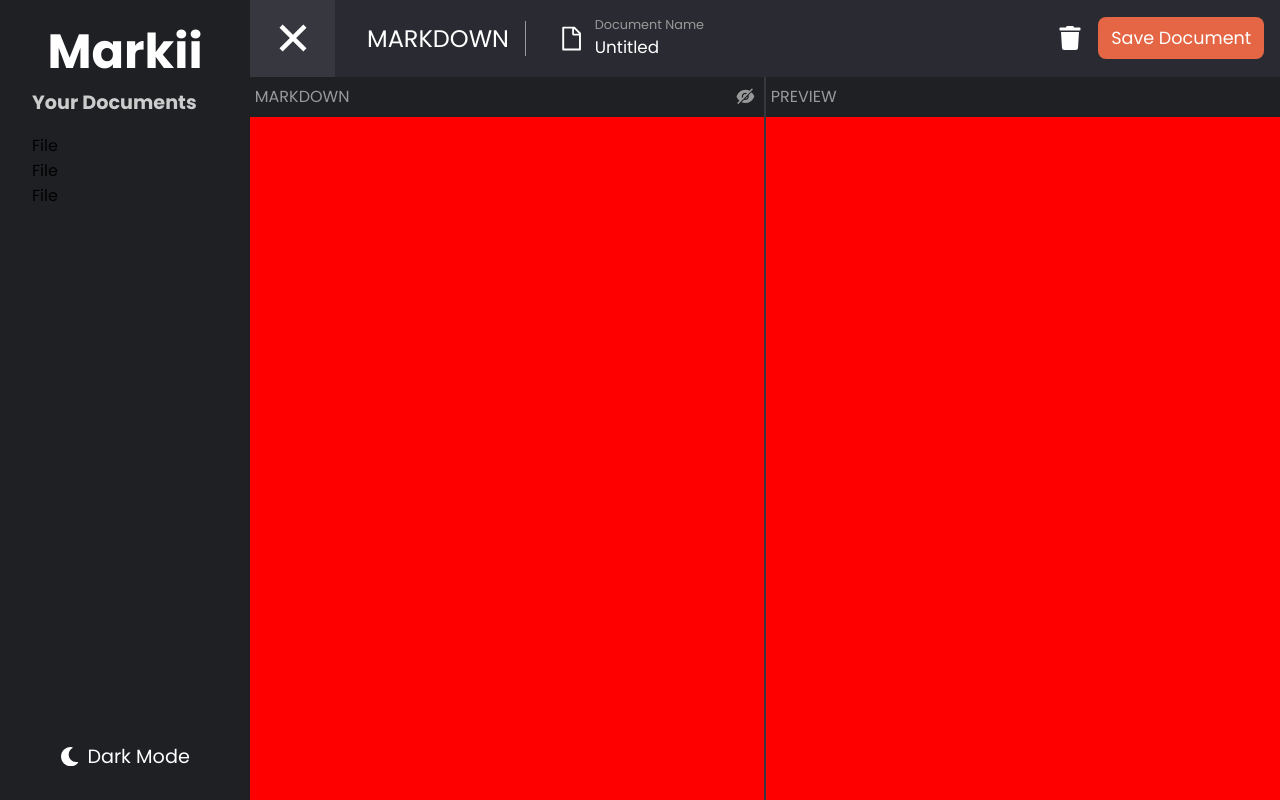
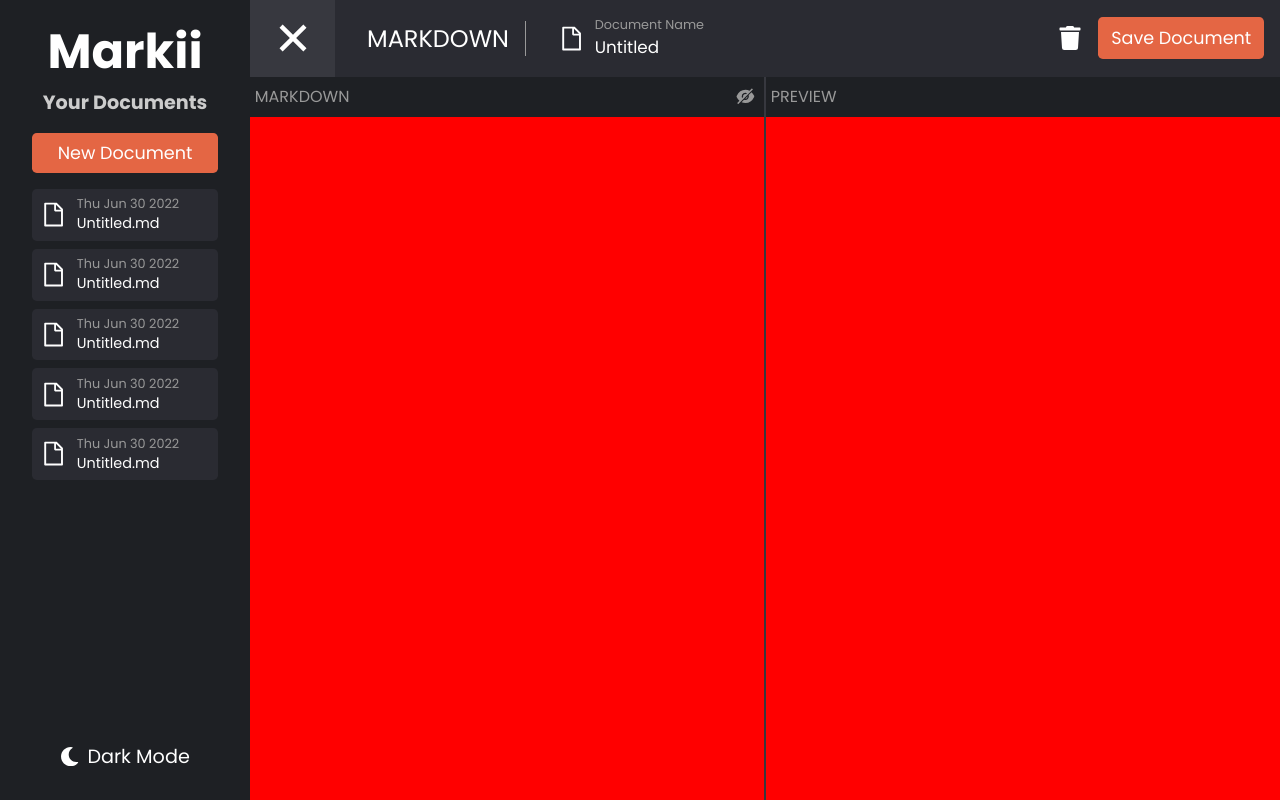
Before and after one commit to EnFlorian/markii-markdown-editor, a React (Create React App) app: page / in a window 1280 px wide. Both pictures are taken after a click on the button 42 px from the left and 38 px from the top of the page. Built offline with nearby package versions, Linux system fonts and the light colour scheme.

Commit message:
Added files bar

```diff
--- a/src/components/File/File.tsx
+++ /dev/null
@@ -1,6 +0,0 @@
-import "./File.scss";
-const File = () => {
-  return <div>File</div>;
-};
-
-export default File;
--- /dev/null
+++ b/src/components/FileCard/FileCard.scss
@@ -0,0 +1,36 @@
+.file-card {
+  display: flex;
+  align-items: center;
+  width: 100%;
+  background-color: var(--clr-3);
+  padding: 0.4rem 0.5rem;
+  border-radius: 0.3rem;
+  margin-bottom: 0.5rem;
+  transition: var(--transition-fast);
+  cursor: pointer;
+
+  &:hover {
+    background-color: var(--clr-4);
+  }
+
+  &__icon {
+    color: var(--clr-text-1);
+    font-size: 1.7rem;
+    margin-right: 0.6rem;
+  }
+
+  &__info {
+    display: flex;
+    flex-direction: column;
+  }
+
+  &__date {
+    font-size: 0.8rem;
+    color: var(--clr-text-3);
+  }
+
+  &__name {
+    font-size: 0.9rem;
+    color: var(--clr-text-1);
+  }
+}
--- /dev/null
+++ b/src/components/FileCard/FileCard.tsx
@@ -0,0 +1,15 @@
+import { AiOutlineFile } from "react-icons/ai";
+import "./FileCard.scss";
+const FileCard = ({ name, dateCreated }: IFile) => {
+  return (
+    <section className="file-card">
+      <AiOutlineFile className="file-card__icon" />
+      <div className="file-card__info">
+        <p className="file-card__date">{dateCreated.toDateString()}</p>
+        <p className="file-card__name">{name}.md</p>
+      </div>
+    </section>
+  );
+};
+
+export default FileCard;
--- a/src/components/Header/Header.scss
+++ b/src/components/Header/Header.scss
@@ -99,7 +99,7 @@
     color: var(--clr-text-1);
     background-color: var(--clr-accent-1);
     padding: 0.5rem 0.8rem;
-    border-radius: 0.5rem;
+    border-radius: 0.3rem;
     border: none;
     outline: none;
     cursor: pointer;
--- a/src/components/Preview/Preview.scss
+++ b/src/components/Preview/Preview.scss
@@ -93,7 +93,6 @@
   & > blockquote {
     border-left: 2px solid var(--clr-accent-1);
     padding: 0.5rem 1rem;
-    // margin: 0.5rem 0;
     background-color: var(--clr-3);
     border-radius: 0.2rem;
   }
--- a/src/components/Sidebar/Sidebar.scss
+++ b/src/components/Sidebar/Sidebar.scss
@@ -9,10 +9,10 @@
   justify-content: space-between;
 
   &__top-content {
+    flex: 3;
     display: flex;
     flex-direction: column;
     align-items: flex-start;
-    justify-content: space-between;
     margin-bottom: 1rem;
   }
 
@@ -27,6 +27,36 @@
     font-size: 1.2rem;
     color: var(--clr-text-2);
     margin-bottom: 1rem;
+    align-self: center;
+  }
+
+  &__new-file-button {
+    display: flex;
+    align-items: center;
+    justify-content: center;
+    border: none;
+    width: 100%;
+    font-size: 1.1rem;
+    height: 2.5rem;
+    background-color: var(--clr-accent-1);
+    border-radius: 0.3rem;
+    margin-bottom: 1rem;
+    color: var(--clr-text-1);
+    outline: none;
+    cursor: pointer;
+    transition: var(--transition-fast);
+
+    &:hover {
+      background-color: var(--clr-accent-2);
+    }
+  }
+
+  &__files {
+    display: flex;
+    flex-direction: column;
+    width: 100%;
+    max-height: 60vh;
+    overflow-y: auto;
   }
 
   &__bottom-content {
--- a/src/components/Sidebar/Sidebar.tsx
+++ b/src/components/Sidebar/Sidebar.tsx
@@ -1,16 +1,21 @@
-import File from "../File/File";
+import { useFilesContext } from "../../state/FilesContext";
+import FileCard from "../FileCard/FileCard";
 import ThemeSwitch from "../ThemeSwitch/ThemeSwitch";
 import "./Sidebar.scss";
 const Sidebar = () => {
+  const { openFile } = useFilesContext();
   return (
     <aside className="sidebar">
       <section className="sidebar__top-content">
         <h1 className="sidebar__title">Markii</h1>
         <h2 className="sidebar__subtitle">Your Documents</h2>
+        <button className="sidebar__new-file-button">New Document</button>
         <ul className="sidebar__files">
-          <File />
-          <File />
-          <File />
+          <FileCard {...openFile} />
+          <FileCard {...openFile} />
+          <FileCard {...openFile} />
+          <FileCard {...openFile} />
+          <FileCard {...openFile} />
         </ul>
       </section>
       <section className="sidebar__bottom-content">
--- a/src/components/index.ts
+++ b/src/components/index.ts
@@ -3,6 +3,5 @@ import MainContainer from "./MainContainer/MainContainer";
 import Header from "./Header/Header";
 import Sidebar from "./Sidebar/Sidebar";
 import Preview from "./Preview/Preview";
-import File from "./File/File";
-
-export { Editor, MainContainer, Header, Sidebar, Preview, File };
+import FileCard from "./FileCard/FileCard";
+export { Editor, MainContainer, Header, Sidebar, Preview, FileCard };
```
Also changed, not shown: src/components/File/File.scss (deleted).
